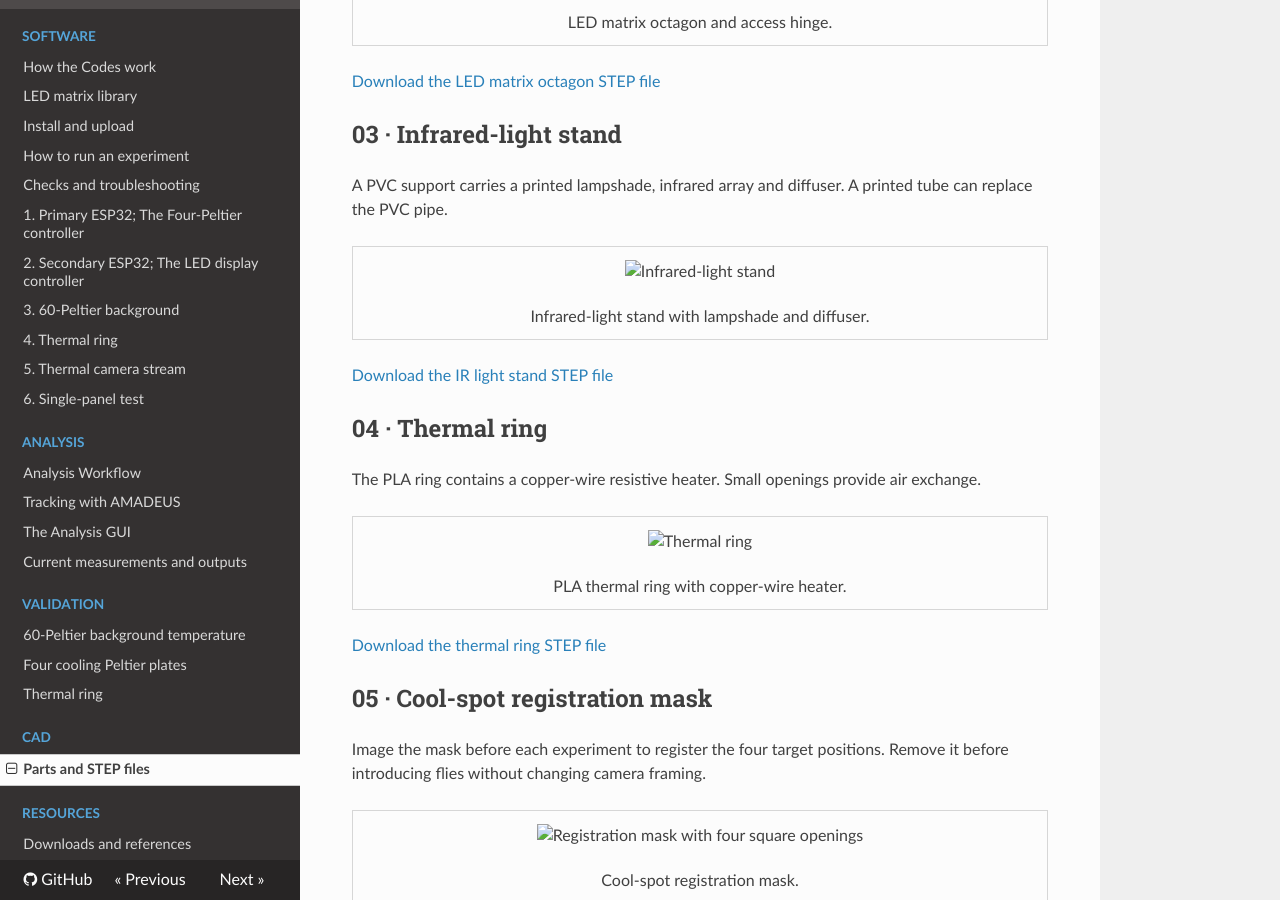
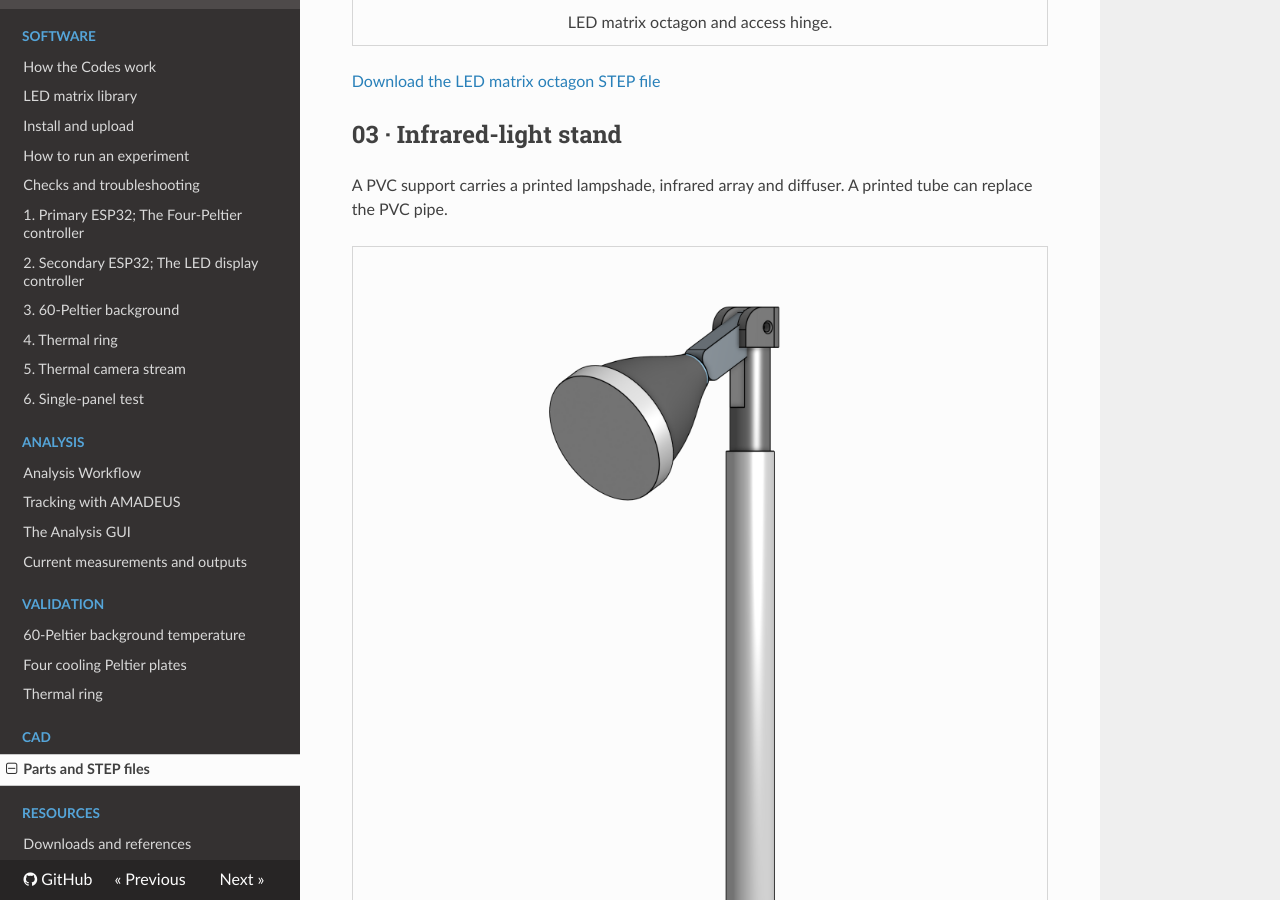
Before and after one commit to ajadismail2/Visual-place-learning, an MkDocs documentation site: the page built from docs/cad/parts-and-step-files.md, in a window 1280 px wide and 900 px high, scrolled down 916 px. Built offline with MkDocs 1.6.1, drawn with Linux system fonts in a browser that asks for light colours; nearby versions of some CDN libraries; grey boxes are pictures that could not be loaded.

Commit message:
Update parts-and-step-files.md

```diff
--- a/docs/cad/parts-and-step-files.md
+++ b/docs/cad/parts-and-step-files.md
@@ -11,7 +11,7 @@
 
 <figure markdown="1" style="border: 1px solid #d6d6d6; padding: 12px; margin: 24px 0; text-align: center;">
 
-![Wooden baseplate](../hardware/images/assembly_1.png)
+![Wooden baseplate](images/assembly_1.png)
 
 <figcaption>Structural baseplate.</figcaption>
 
@@ -26,7 +26,7 @@
 
 <figure markdown="1" style="border: 1px solid #d6d6d6; padding: 12px; margin: 24px 0; text-align: center;">
 
-![LED matrix octagon with access hinge](../hardware/images/led-octagon.jpeg)
+![LED matrix octagon with access hinge](images/led-octagon.jpeg)
 
 <figcaption>LED matrix octagon and access hinge.</figcaption>
 
@@ -41,7 +41,7 @@
 
 <figure markdown="1" style="border: 1px solid #d6d6d6; padding: 12px; margin: 24px 0; text-align: center;">
 
-![Infrared-light stand](../hardware/images/PVC_IR_STAND.png)
+![Infrared-light stand](images/PVC_IR_STAND.png)
 
 <figcaption>Infrared-light stand with lampshade and diffuser.</figcaption>
 
@@ -56,7 +56,7 @@
 
 <figure markdown="1" style="border: 1px solid #d6d6d6; padding: 12px; margin: 24px 0; text-align: center;">
 
-![Thermal ring](../hardware/images/thermal-ring.png)
+![Thermal ring](images/thermal-ring.png)
 
 <figcaption>PLA thermal ring with copper-wire heater.</figcaption>
 
@@ -71,7 +71,7 @@
 
 <figure markdown="1" style="border: 1px solid #d6d6d6; padding: 12px; margin: 24px 0; text-align: center;">
 
-![Registration mask with four square openings](../hardware/images/mask.png)
+![Registration mask with four square openings](images/mask.png)
 
 <figcaption>Cool-spot registration mask.</figcaption>
 
@@ -86,7 +86,7 @@
 
 <figure markdown="1" style="border: 1px solid #d6d6d6; padding: 12px; margin: 24px 0; text-align: center;">
 
-![Peltier-plate holder and fan support](../hardware/images/Octagon-Holder.png)
+![Peltier-plate holder and fan support](images/Octagon-Holder.png)
 
 <figcaption>Peltier-plate holder with fan support.</figcaption>
 
```
